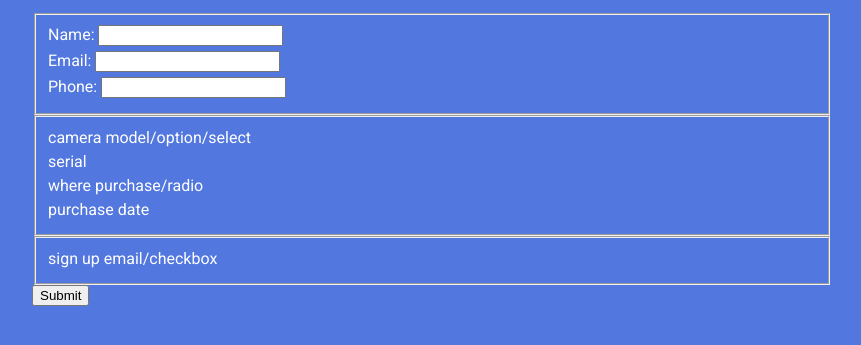
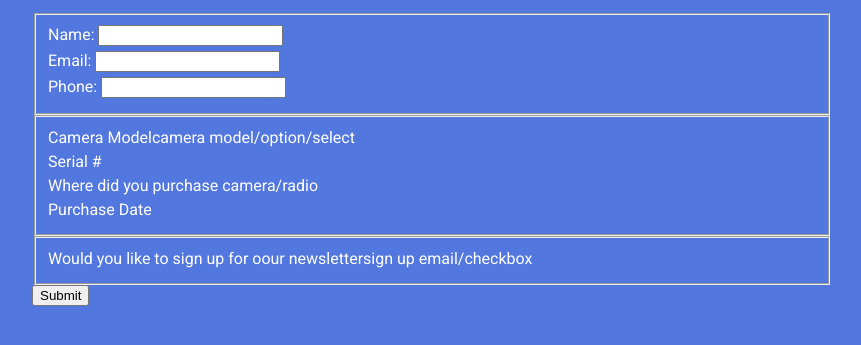
Before and after one commit to davham/FCC-Survey-Form, a plain HTML site: page index.html in a window 1280 px wide. Shown: the part 103-448 px from the top of the page, without its empty margins (208-1069 px from the left). Drawn offline with Linux system fonts and the light colour scheme.

Commit message:
fixed typo

```diff
--- a/index.html
+++ b/index.html
@@ -24,14 +24,14 @@
 
          </fieldset>
        <fieldset>
-           <label for="">camera model/option/select</label>
-           <label for="">serial </label>
-           <label for="">where purchase/radio</label>
-           <label for="">purchase date</label>
+           <label for="">Camera Modelcamera model/option/select</label>
+           <label for="">Serial # </label>
+           <label for="">Where did you purchase camera/radio</label>
+           <label for="">Purchase Date</label>
 
        </fieldset>
        <fieldset>
-           <label for="">sign up email/checkbox</label>
+           <label for="">Would you like to sign up for oour newslettersign up email/checkbox</label>
        </fieldset>
        <button>Submit</button>
    </form>
```
